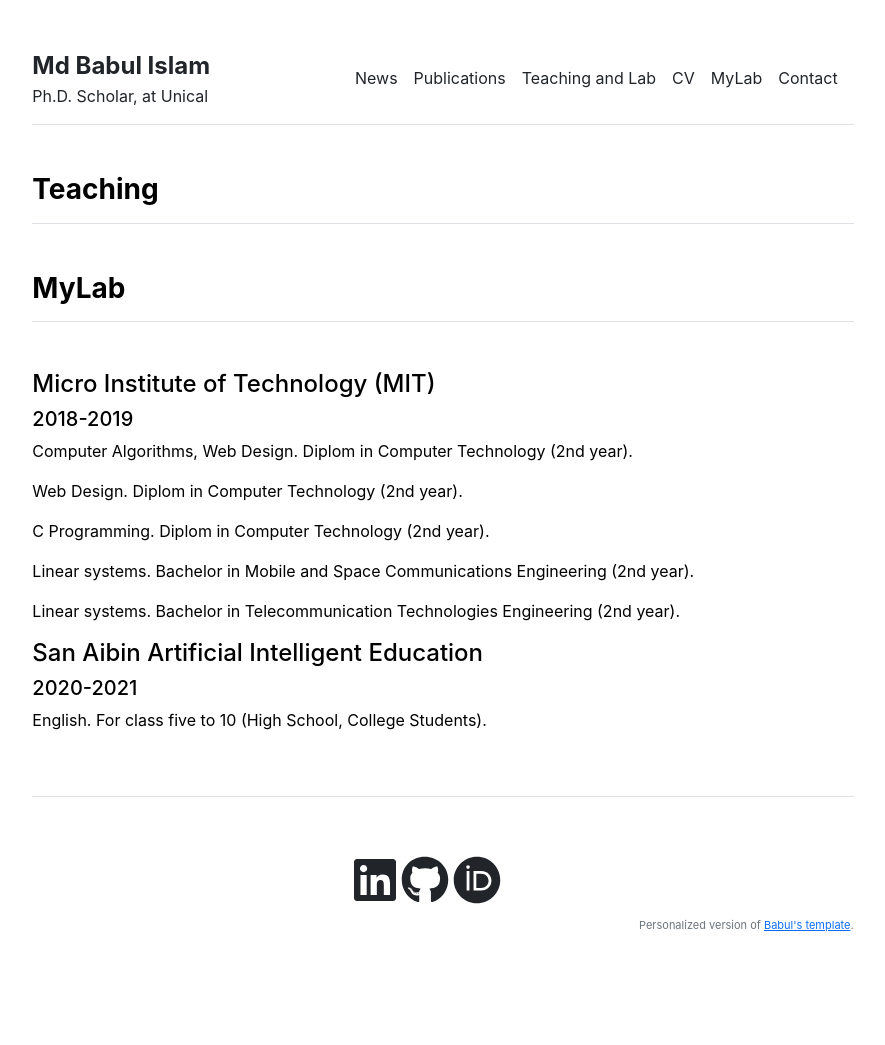
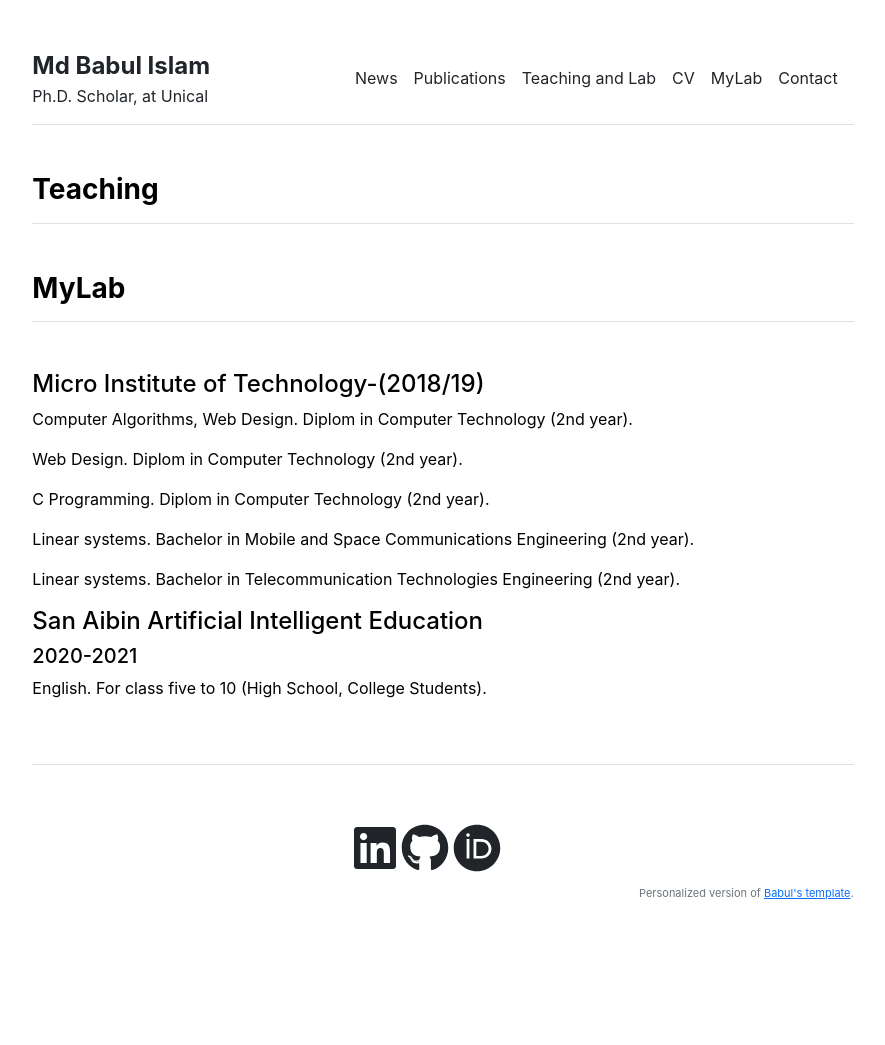
Before and after one commit to babulcseian/babulcseian.github.io, a Jekyll site: the page built from teaching.md, in a window 1280 px wide. Shown: the whole page, without its empty margins (197-1082 px from the left). Built offline with Jekyll 4.4.1, drawn with Linux system fonts in a browser that asks for light colours; a style sheet for code colours, icons or effects is not loaded; after the commit the page ends 1013 px from its top, so only the background shows below that.

Commit message:
Update teaching.html

```diff
--- a/_layouts/teaching.html
+++ b/_layouts/teaching.html
@@ -8,8 +8,7 @@ layout: default
   <div>
     <h3 class="fw-bold border-bottom pb-3 mb-5">Teaching</h3>
     <h3 class="fw-bold border-bottom pb-3 mb-5">MyLab</h3>
-    <h4>Micro Institute of Technology (MIT)</h4>
-    <h5>2018-2019</h5>
+    <h4>Micro Institute of Technology-(2018/19)</h4>
     {% for item in site.data.teaching_data %}
       {% if item.place == "carlos" and item.year == "2018-2019" %}
         <p>{{ item.name }}. {{ item.degree }}.</p>
```
